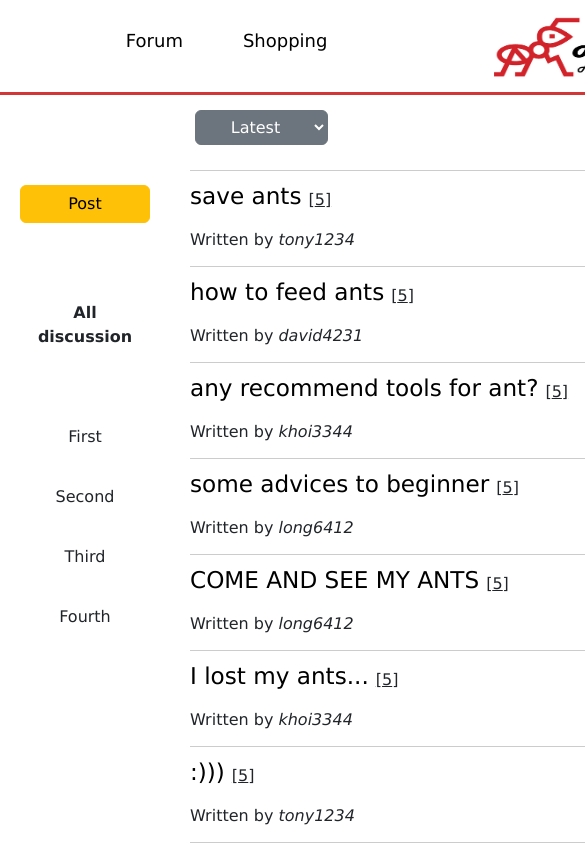
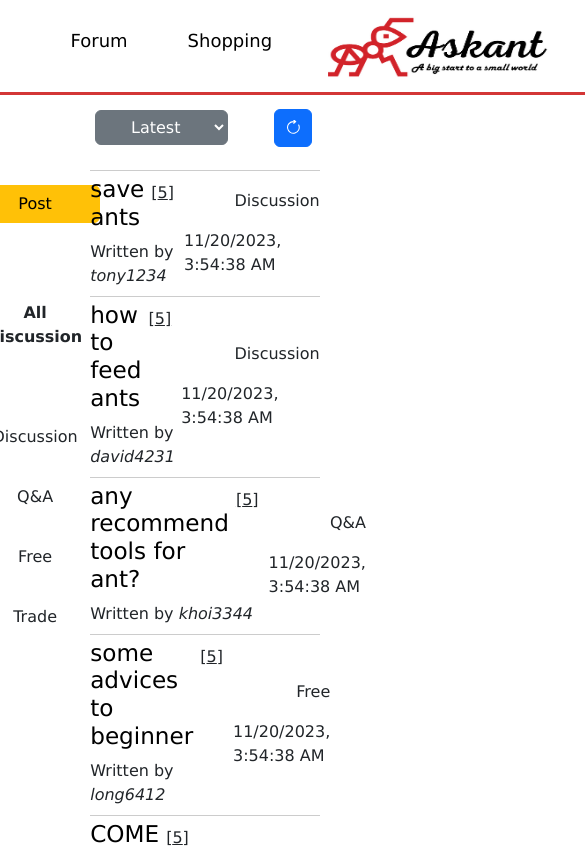
Before and after one commit to cupOWater/askant, a React (Create React App) app in the folder frontend/: page / in a window 390 px wide. Shown: the top 848 px of the page, 585 px wide, since content can reach past the window. Built offline with nearby package versions, Linux system fonts and the light colour scheme; no server answers.

Commit message:
apply responsive web

```diff
--- a/frontend/src/assets/styles/ForumHome.css
+++ b/frontend/src/assets/styles/ForumHome.css
@@ -1,3 +1,13 @@
+@media only screen and (max-width: 868px) {
+    .sidebar {
+        width: 156.24px;
+    }
+
+    .right-side {
+        width: 711.76px;
+    }
+}
+
 .forum-page {
     font-family:'Lucida Sans', 'Lucida Sans Regular', 'Lucida Grande', 'Lucida Sans Unicode', Geneva, Verdana, sans-serif;
     height: 100%;
@@ -6,7 +16,7 @@
 }
 
 .sidebar {
-    width: 257px;
+    width: 18%;
     height: 900px;
     padding: 20px;
     display: flex;
@@ -68,7 +78,7 @@
 }
 
 .right-side {
-    width: 1168px;
+    width: 82%;
 }
 
 .display-posts {
@@ -81,7 +91,7 @@
 }
 
 .posts-container {
-    width: 1128px;
+    width: 82%;
     border-top: 1px solid #ccc;
     display: flex;
     align-items: center;
@@ -132,6 +142,7 @@
 }
 
 .top-menu {
+    width: 82%;
     height: 25px;
     margin-top: 20px;
     display: flex;
--- a/frontend/src/assets/styles/header.css
+++ b/frontend/src/assets/styles/header.css
@@ -6,9 +6,9 @@
     flex-wrap: nowrap;
 }
 
-@media only screen and (max-width: 1200px) {
+@media only screen and (max-width: 868px) {
     .header {
-        width: 1200px;
+        width: 868px;
     }
 }
 
--- a/frontend/src/components/ForumHome.js
+++ b/frontend/src/components/ForumHome.js
@@ -34,7 +34,7 @@
         user_id: 'tony1234',
         content: 'ants are unique!',
         timestamp: '2023-11-20T03:54:38.106+00:00',
-        category: 'First',
+        category: 'Discussion',
         comments: comments
       },
       {
@@ -43,7 +43,7 @@
         user_id: 'david4231',
         content: 'ants are unique!',
         timestamp: '2023-11-20T03:54:38.106+00:00',
-        category: 'Second',
+        category: 'Discussion',
         comments: comments,
       },
       {
@@ -52,7 +52,7 @@
         user_id: 'khoi3344',
         content: 'ants are unique!',
         timestamp: '2023-11-20T03:54:38.106+00:00',
-        category: 'First',
+        category: 'Q&A',
         comments: comments,
       },      {
         id: 4,
@@ -60,7 +60,7 @@
         user_id: 'long6412',
         content: 'ants are unique!',
         timestamp: '2023-11-20T03:54:38.106+00:00',
-        category: 'Second',
+        category: 'Free',
         comments: comments,
       },      {
         id: 5,
@@ -68,7 +68,7 @@
         user_id: 'long6412',
         content: 'ants are unique!',
         timestamp: '2023-11-20T03:54:38.106+00:00',
-        category: 'Third',
+        category: 'Free',
         comments: comments,
       },      {
         id: 6,
@@ -76,7 +76,7 @@
         user_id: 'khoi3344',
         content: 'ants are unique!',
         timestamp: '2023-11-20T03:54:38.106+00:00',
-        category: 'Third',
+        category: 'Free',
         comments: comments,
       },      {
         id: 7,
@@ -84,7 +84,7 @@
         user_id: 'tony1234',
         content: 'ants are unique!',
         timestamp: '2023-11-20T03:54:38.106+00:00',
-        category: 'Fourth',
+        category: 'Trade',
         comments: comments,
       },      {
         id: 8,
@@ -92,7 +92,7 @@
         user_id: 'david4231',
         content: 'ants are unique!',
         timestamp: '2023-11-20T03:54:38.106+00:00',
-        category: 'Third',
+        category: 'Trade',
         comments: comments,
       },      {
         id: 9,
@@ -100,7 +100,7 @@
         user_id: 'tony1234',
         content: 'ants are unique!',
         timestamp: '2023-11-20T03:54:38.106+00:00',
-        category: 'Fourth',
+        category: 'Trade',
         comments: comments,
       },      {
         id: 10,
@@ -108,7 +108,7 @@
         user_id: 'khoi3344',
         content: 'ants are unique!',
         timestamp: '2023-11-20T03:54:38.106+00:00',
-        category: 'First',
+        category: 'Q&A',
         comments: comments,
       },
       {
@@ -117,7 +117,7 @@
         user_id: 'david4231',
         content: 'ants are unique!',
         timestamp: '2023-11-20T03:54:38.106+00:00',
-        category: 'Third',
+        category: 'Discussion',
         comments: comments,
       },
       {
@@ -126,7 +126,7 @@
         user_id: 'long6412',
         content: 'ants are unique!',
         timestamp: '2023-11-20T03:54:38.106+00:00',
-        category: 'Fourth',
+        category: 'Q&A',
         comments: comments,
       },
       {
@@ -135,7 +135,7 @@
         user_id: 'long6412',
         content: 'ants are unique!',
         timestamp: '2023-11-20T03:54:38.106+00:00',
-        category: 'Fourth',
+        category: 'Free',
         comments: comments,
       },
       {
@@ -144,7 +144,7 @@
         user_id: 'tony1234',
         content: 'ants are unique!',
         timestamp: '2023-11-20T03:54:38.106+00:00',
-        category: 'Second',
+        category: 'Discussion',
         comments: comments,
       },
       {
@@ -153,7 +153,7 @@
         user_id: 'david4231',
         content: 'ants are unique!',
         timestamp: '2023-11-20T03:54:38.106+00:00',
-        category: 'First',
+        category: 'Free',
         comments: comments,
       },
     ];
@@ -255,10 +255,10 @@
                 <div className="category-sel">
                     <p className="all-dis" onClick={() => handleCategorySelect('All')}><strong>All discussion</strong></p>
                     <ul className="cate-list">
-                        <li onClick={() => handleCategorySelect('First')}>First</li>
-                        <li onClick={() => handleCategorySelect('Second')}>Second</li>
-                        <li onClick={() => handleCategorySelect('Third')}>Third</li>
-                        <li onClick={() => handleCategorySelect('Fourth')}>Fourth</li>
+                        <li onClick={() => handleCategorySelect('Discussion')}>Discussion</li>
+                        <li onClick={() => handleCategorySelect('Q&A')}>Q&A</li>
+                        <li onClick={() => handleCategorySelect('Free')}>Free</li>
+                        <li onClick={() => handleCategorySelect('Trade')}>Trade</li>
                     </ul>
                 </div>
             </div>
--- a/frontend/src/components/Header.js
+++ b/frontend/src/components/Header.js
@@ -1,7 +1,7 @@
 import { useNavigate } from "react-router";
 import logo from "../assets/images/logo.png"
 import PersonCircle from "../assets/images/person-circle.svg"
-import "../assets/styles/header.css";
+import "../assets/styles/Header.css";
 import { authService } from "../service/authService";
 
 function Header({ user, setUser }) { // userType : "" -> Guest, "User" -> User
```
